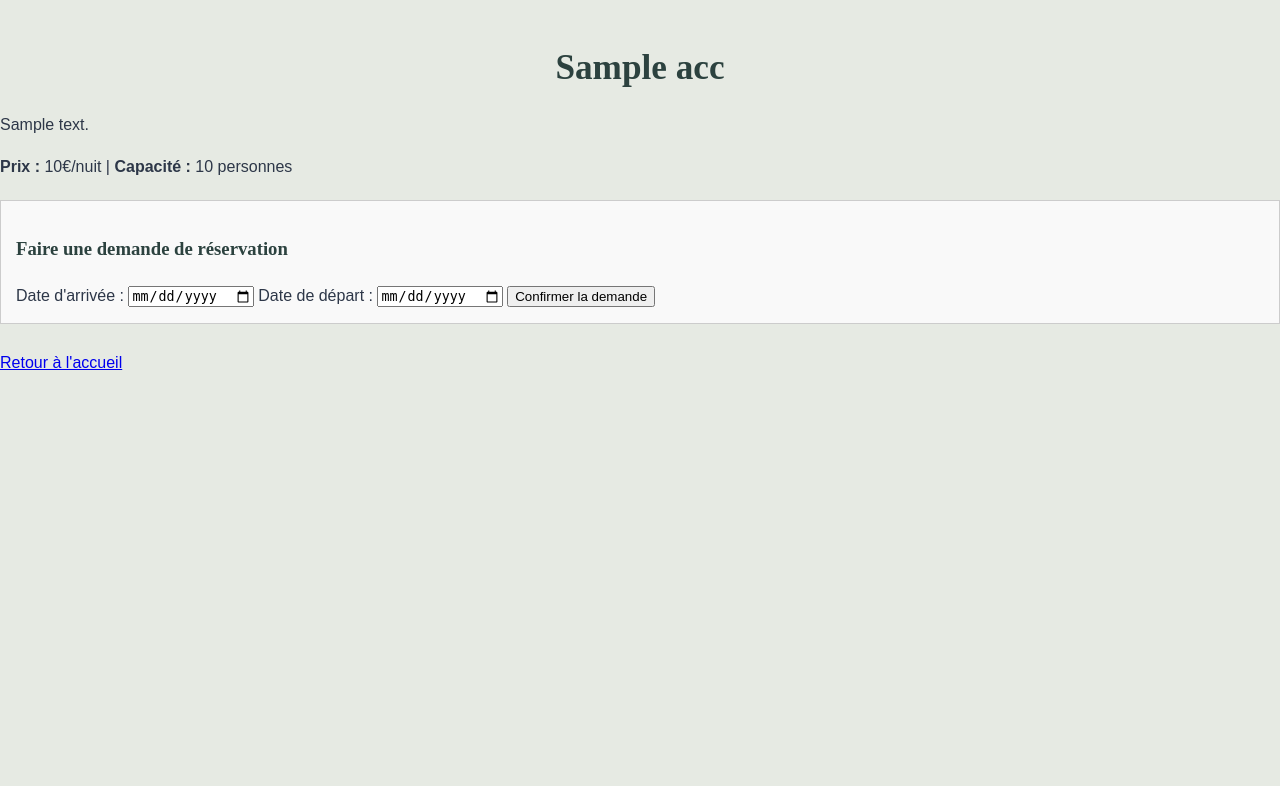
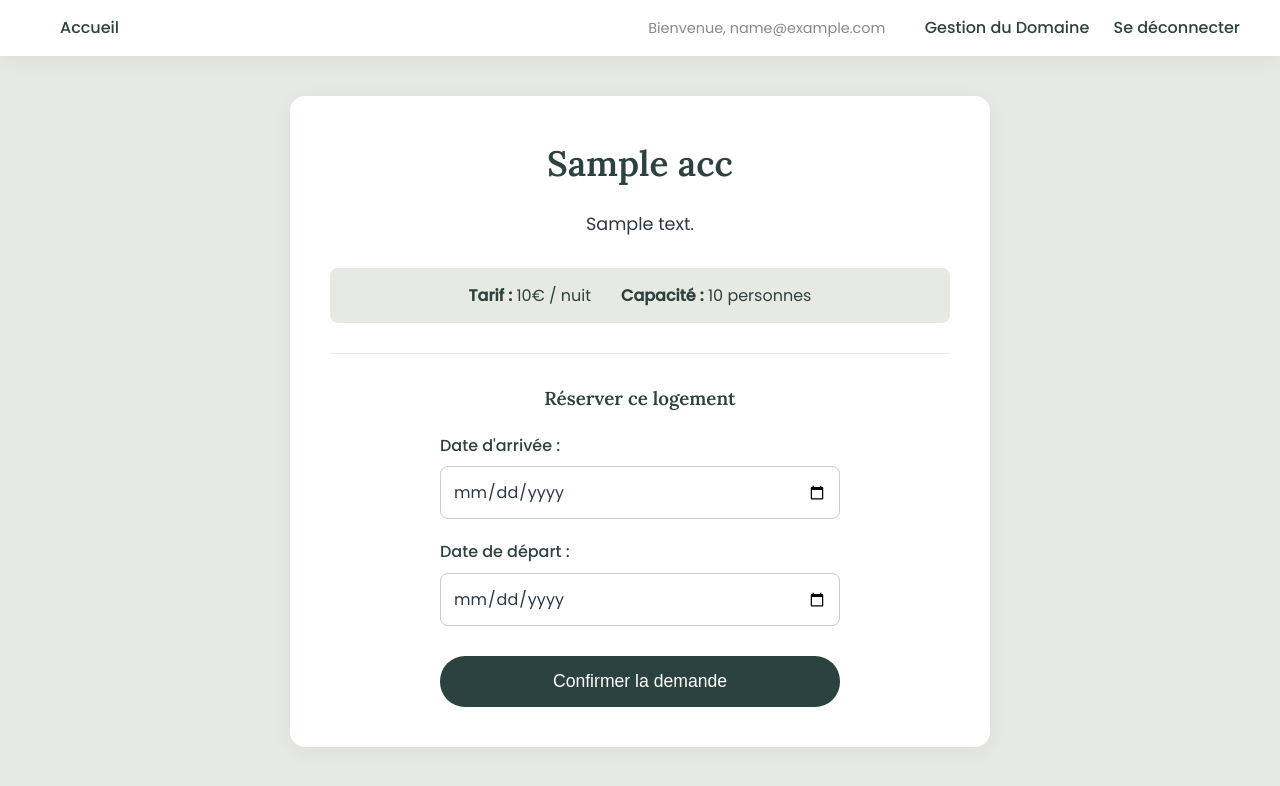
Before and after one commit to MireauAppel/fullstack-web-fundamentals, a Flask app: template Projet_Web_S4/templates/accommodation.html in a window 1280 px wide. Shown: the top 786 px of the page. Run offline with Flask 3, Linux system fonts and the light colour scheme; a user stored in the database is signed in; the template is opened without the code that fills it: most values are stand-ins (such as "Sample title", 1, 10 or a date in 2020).

Commit message:
added style to booking page

```diff
--- a/Projet_Web_S4/static/style.css
+++ b/Projet_Web_S4/static/style.css
@@ -208,3 +208,165 @@ p.subtitle {
 #info-link:hover {
     background-color: var(--color-primary);
 }
+/* =========================================
+   6. PAGE LOGEMENT (Détails et Formulaire)
+   ========================================= */
+.page-container {
+    max-width: 700px; /* Une largeur agréable pour lire */
+    margin: 40px auto;
+    padding: 0 20px;
+}
+
+.accommodation-card {
+    background-color: var(--color-white);
+    padding: 40px;
+    border-radius: 15px;
+    box-shadow: var(--shadow-soft);
+}
+
+.accommodation-card h1 {
+    margin-top: 0;
+    text-align: center;
+}
+
+.acc-desc {
+    font-size: 1.1rem;
+    text-align: center;
+    color: var(--color-text);
+    margin-bottom: 30px;
+}
+
+.acc-info {
+    display: flex;
+    justify-content: center;
+    gap: 30px;
+    background-color: var(--bg-page);
+    padding: 15px;
+    border-radius: 8px;
+    color: var(--color-primary);
+}
+
+.separator {
+    border: 0;
+    height: 1px;
+    background: #E6EAE3;
+    margin: 30px 0;
+}
+
+/* Le Formulaire Modernisé */
+.booking-form {
+    display: flex;
+    flex-direction: column;
+    gap: 20px;
+    max-width: 400px;
+    margin: 0 auto; /* Centre le formulaire */
+}
+
+.form-group {
+    display: flex;
+    flex-direction: column;
+    gap: 8px;
+}
+
+.form-group label {
+    font-weight: 500;
+    color: var(--color-primary);
+}
+
+/* De beaux champs de date */
+.form-group input[type="date"] {
+    padding: 12px;
+    border: 1px solid #ccc;
+    border-radius: 8px;
+    font-family: var(--font-text);
+    font-size: 1rem;
+    color: var(--color-text);
+    outline: none;
+    transition: border-color 0.3s ease;
+}
+
+.form-group input[type="date"]:focus {
+    border-color: var(--color-primary);
+}
+
+.form-submit {
+    margin-top: 10px;
+    padding: 15px;
+    font-size: 1.1rem;
+    cursor: pointer;
+    border: none;
+}
+
+.login-prompt {
+    text-align: center;
+    background-color: var(--bg-page);
+    padding: 30px;
+    border-radius: 8px;
+}
+
+/* =========================================
+   7. PAGES D'AUTHENTIFICATION (Login / Register)
+   ========================================= */
+.auth-container {
+    max-width: 450px; /* Plus étroit qu'une page normale pour faire un beau bloc central */
+    margin: 60px auto;
+    padding: 0 20px;
+}
+
+.auth-card {
+    background-color: var(--color-white);
+    padding: 40px;
+    border-radius: 15px;
+    box-shadow: var(--shadow-soft);
+    text-align: center;
+}
+
+.auth-card h1 {
+    margin-top: 0;
+    margin-bottom: 30px;
+}
+
+.auth-form {
+    display: flex;
+    flex-direction: column;
+    gap: 20px;
+    text-align: left; /* On remet le texte à gauche pour les labels */
+}
+
+/* On généralise le style des inputs pour l'email et le mot de passe */
+.form-group input[type="email"],
+.form-group input[type="password"],
+.form-group input[type="text"] {
+    padding: 12px;
+    border: 1px solid #ccc;
+    border-radius: 8px;
+    font-family: var(--font-text);
+    font-size: 1rem;
+    color: var(--color-text);
+    outline: none;
+    transition: border-color 0.3s ease;
+    width: 100%; /* Prend toute la largeur disponible */
+    box-sizing: border-box;
+}
+
+.form-group input[type="email"]:focus,
+.form-group input[type="password"]:focus {
+    border-color: var(--color-primary);
+}
+
+.auth-links {
+    margin-top: 25px;
+    font-size: 0.95rem;
+    color: #666;
+}
+
+.auth-links a {
+    color: var(--color-primary);
+    font-weight: 500;
+    text-decoration: none;
+    transition: color 0.3s ease;
+}
+
+.auth-links a:hover {
+    color: var(--bg-map-medium);
+}
--- a/Projet_Web_S4/templates/accommodation.html
+++ b/Projet_Web_S4/templates/accommodation.html
@@ -3,34 +3,70 @@
 <head>
     <meta charset="UTF-8">
     <title>{{ acc['name'] }} - Lupec</title>
+    <link href="https://fonts.googleapis.com/css2?family=Lora:ital,wght@0,400;0,600&family=Poppins:wght@300;400;500&display=swap" rel="stylesheet">
     <link rel="stylesheet" href="{{ url_for('static', filename='style.css') }}">
     <script src="{{ url_for('static', filename='booking.js') }}" defer></script>
 </head>
 <body>
+
+    <nav id="main-nav">
+        <div class="nav-links">
+            <a href="/">Accueil</a>
+        </div>
+        <div class="nav-user">
+            {% if session.user_id %}
+                <span class="user-email">Bienvenue, {{ session.email }}</span>
+                {% if session.is_admin == 1 %}
+                    <a href="/admin" class="btn-admin">Gestion du Domaine</a>
+                {% else %}
+                    <a href="/dashboard" class="btn-secondary">Mon Tableau de bord</a>
+                {% endif %}
+                <a href="/logout" class="btn-logout">Se déconnecter</a>
+            {% else %}
+                <a href="/login" class="btn-secondary">Se connecter</a>
+                <a href="/register" class="btn-primary">S'inscrire</a>
+            {% endif %}
+        </div>
+    </nav>
+
+    <div class="page-container">
+        <div class="accommodation-card">
             <h1>{{ acc['name'] }}</h1>
-    <p>{{ acc['description'] }}</p>
-    <p><strong>Prix :</strong> {{ acc['price'] }}€/nuit | <strong>Capacité :</strong> {{ acc['capacity'] }} personnes</p>
+            <p class="acc-desc">{{ acc['description'] }}</p>
 
-    <div style="background-color: #f9f9f9; padding: 15px; margin-top: 20px; border: 1px solid #ccc;">
+            <div class="acc-info">
+                <span><strong>Tarif :</strong> {{ acc['price'] }}€ / nuit</span>
+                <span><strong>Capacité :</strong> {{ acc['capacity'] }} personnes</span>
+            </div>
+
+            <hr class="separator">
+
             {% if session.user_id %}
-            <h3>Faire une demande de réservation</h3>
-            <form method="POST" action="/book">
+                <h3 style="text-align: center;">Réserver ce logement</h3>
+                <form method="POST" action="/book" class="booking-form">
                     <input type="hidden" name="accommodation_id" value="{{ acc['id'] }}">
 
-                <label>Date d'arrivée :</label>
+                    <div class="form-group">
+                        <label for="start_date">Date d'arrivée :</label>
                         <input type="date" id="start_date" name="start_date" required>
+                    </div>
 
-                <label>Date de départ :</label>
+                    <div class="form-group">
+                        <label for="end_date">Date de départ :</label>
                         <input type="date" id="end_date" name="end_date" required>
+                    </div>
 
-                <button type="submit">Confirmer la demande</button>
+                    <button type="submit" class="btn-primary form-submit">Confirmer la demande</button>
                 </form>
             {% else %}
-            <p><a href="/login">Connectez-vous</a> pour pouvoir réserver ce logement.</p>
+                <div class="login-prompt">
+                    <p>Vous devez avoir un compte pour effectuer une réservation.</p>
+                    <br>
+                    <a href="/login" class="btn-primary">Se connecter</a>
+                </div>
             {% endif %}
         </div>
+    </div>
 
-    <br>
-    <a href="/">Retour à l'accueil</a>
 </body>
 </html>
```
Lines whose indentation alone changed are shown as unchanged.
